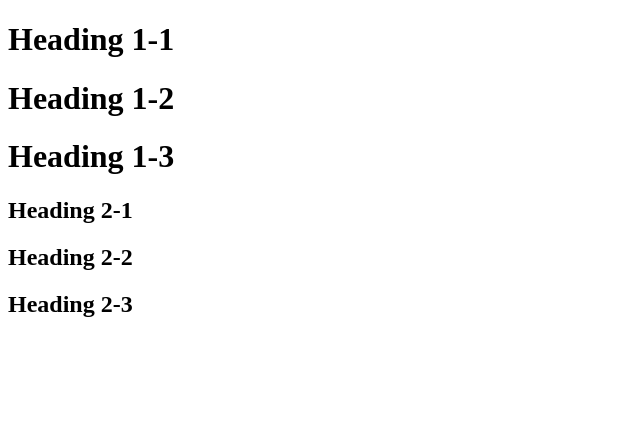
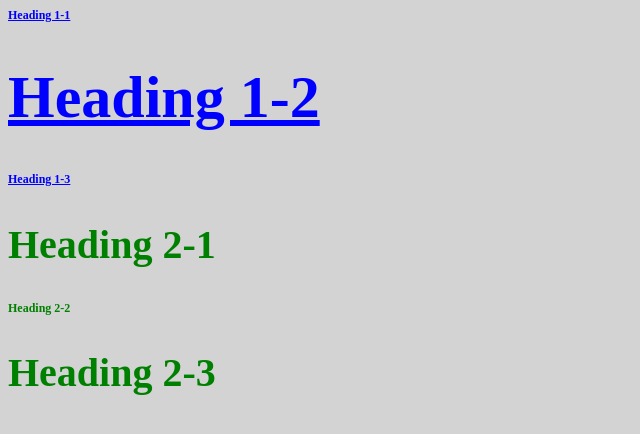
Before and after one commit to paulaecolina/cartoonhero, a plain HTML site: page stylish.html in a window 1280 px wide. Shown: the whole page, without its empty margins (0-640 px from the left). Drawn offline with Linux system fonts and the light colour scheme.

Commit message:
one last time

```diff
--- /dev/null
+++ b/css/style.css
@@ -0,0 +1,17 @@
+body{
+	background-color: lightgrey;
+}
+
+h1{
+color: blue;
+font-size: 60px;
+text-decoration: underline;
+}
+h2{
+	color: green;
+	font-size: 40px;
+}
+
+.small{
+	font-size: 12px;
+}
--- a/stylish.html
+++ b/stylish.html
@@ -1,15 +1,16 @@
-<!DOCTYPE html>
 <html>
 <head>
 	<title>Stylish</title>
+	<link rel="stylesheet" type="text/css" href="css/style.css">
+
 </head>
 <body>
 
-<h1>Heading 1-1</h1>
+<h1 class="small">Heading 1-1</h1>
 <h1>Heading 1-2</h1>
-<h1>Heading 1-3</h1>
+<h1 class="small">Heading 1-3</h1>
 <h2>Heading 2-1</h2>
-<h2>Heading 2-2</h2>
+<h2 class="small">Heading 2-2</h2>
 <h2>Heading 2-3</h2>
 
 </body>
```
Also changed, not shown: css/test.css.html (added, +17 -0 lines).
